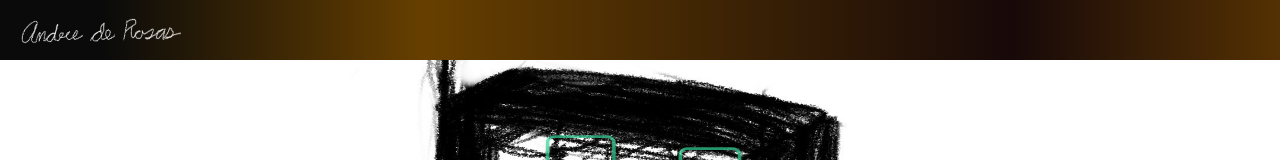
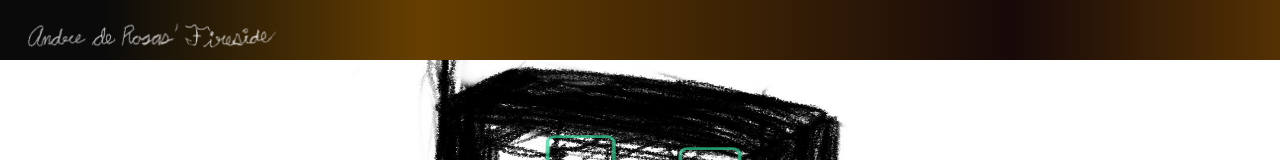
Before and after one commit to acderosas/acderosas.github.io, a Next.js app in the folder my-web-app/: page / in a window 1280 px wide. Shown: the top 160 px of the page. Built offline with nearby package versions, Linux system fonts and the light colour scheme.

Commit message:
Favicon and signature update

```diff
--- a/my-web-app/app/globals.css
+++ b/my-web-app/app/globals.css
@@ -33,8 +33,7 @@
 }
 
 #gradientheader img {
-  max-height: 100%;
-  height: 30px;
+  height: 200px;
   width: auto;
   display: block;
   transform: translateY(-10px);
```
Also changed, not shown: my-web-app/public/signature.png, 1 other file (tests, documents, lock files or other folders).
